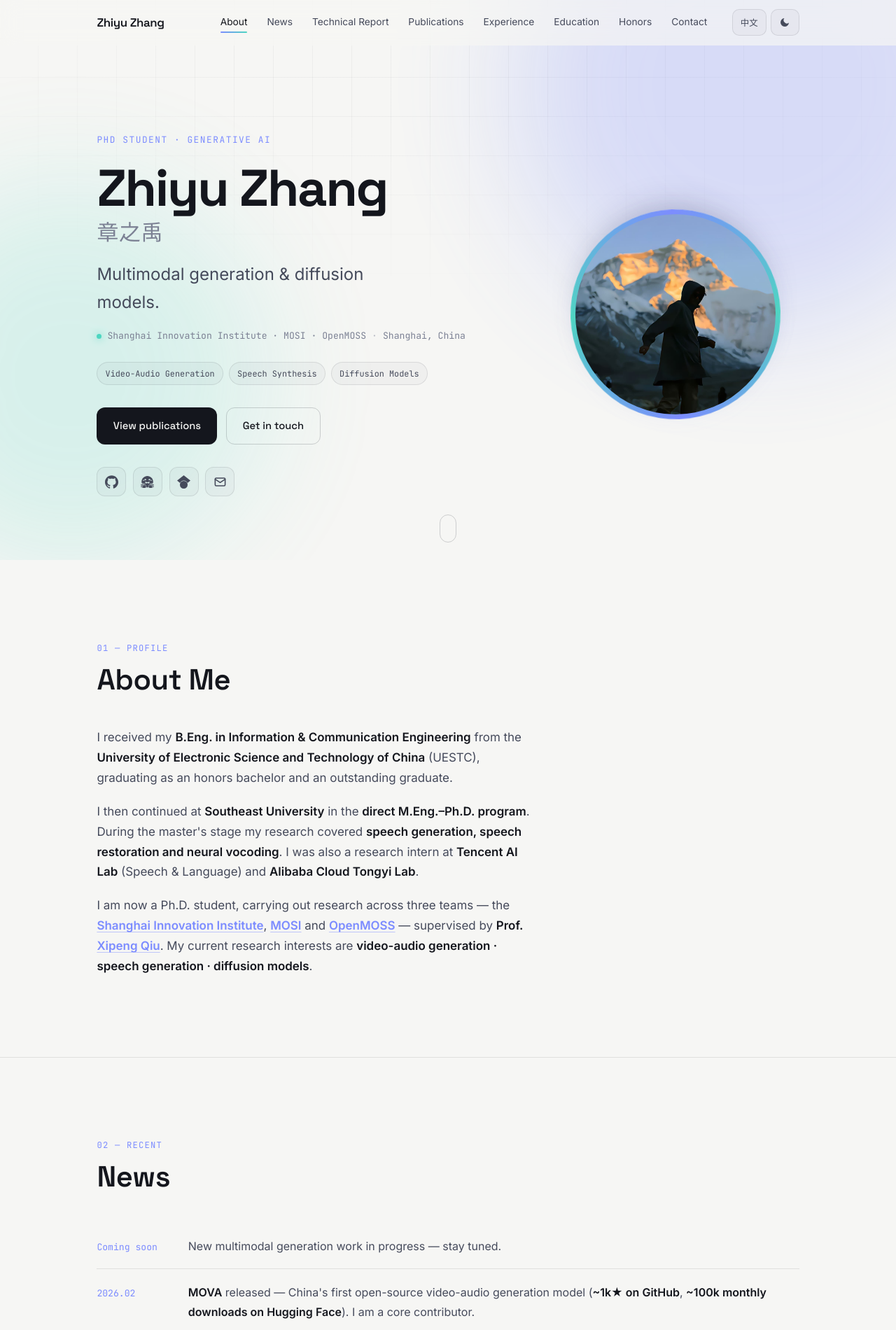
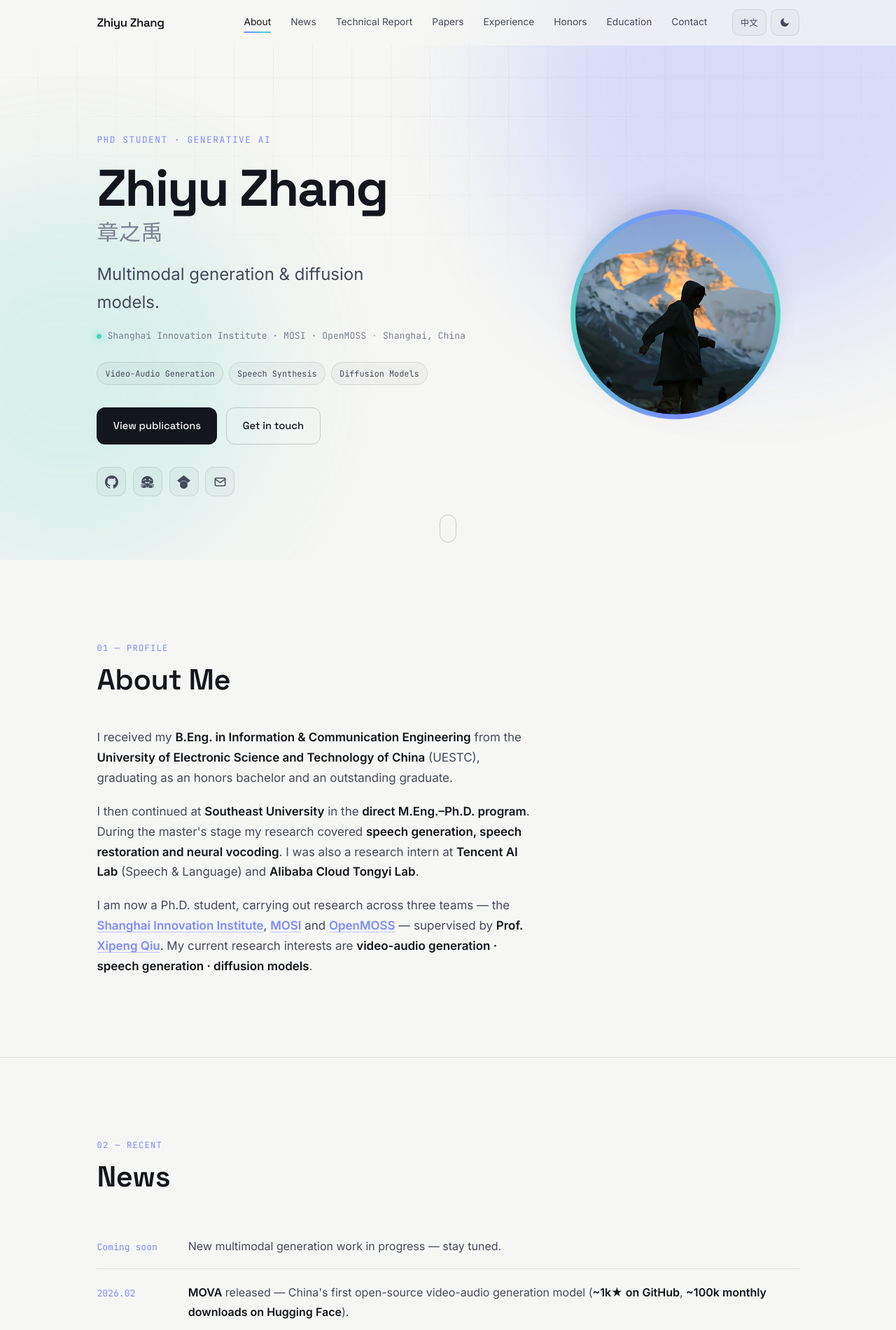
Before and after one commit to zhiyuzhang-0212/zhiyuzhang-0212.github.io, a plain HTML site: page index.html in a window 1280 px wide. Shown: the top 1900 px of the page at 70% size. Drawn offline with Linux system fonts and the light colour scheme.

Commit message:
Reorder Honors before Education; rename Publications to Papers; tidy About/News wording

```diff
--- a/assets/js/main.js
+++ b/assets/js/main.js
@@ -48,7 +48,7 @@
   var lang = document.documentElement.getAttribute("lang") || "en";
   if (lang !== "en" && lang !== "zh") lang = "en";
 
-  var VER = "11";
+  var VER = "12";
 
   /* ---------- Load + render ---------- */
   function boot() {
--- a/data/en.json
+++ b/data/en.json
@@ -5,7 +5,7 @@
     "about": "About",
     "news": "News",
     "techreport": "Technical Report",
-    "publications": "Publications",
+    "publications": "Papers",
     "experience": "Experience",
     "education": "Education",
     "honors": "Honors",
@@ -58,7 +58,7 @@
       },
       {
         "date": "2026.02",
-        "content": "<strong>MOVA</strong> released — China's first open-source video-audio generation model (<strong>~1k★ on GitHub</strong>, <strong>~100k monthly downloads on Hugging Face</strong>). I am a core contributor."
+        "content": "<strong>MOVA</strong> released — China's first open-source video-audio generation model (<strong>~1k★ on GitHub</strong>, <strong>~100k monthly downloads on Hugging Face</strong>)."
       },
       {
         "date": "2026.01",
@@ -142,7 +142,7 @@
     ]
   },
   "publications": {
-    "title": "Publications",
+    "title": "Papers",
     "kicker": "04 — Selected work",
     "note": "Author names in <strong>bold</strong> denote me; <span class=\"eq-mark\">∗</span> marks equal contribution.",
     "items": [
@@ -318,7 +318,7 @@
   },
   "education": {
     "title": "Education",
-    "kicker": "06 — Academic path",
+    "kicker": "07 — Academic path",
     "items": [
       {
         "date": "2026.03 — Present",
@@ -342,7 +342,7 @@
   },
   "honors": {
     "title": "Honors & Awards",
-    "kicker": "07 — Recognition",
+    "kicker": "06 — Recognition",
     "items": [
       {
         "year": "2024",
--- a/index.html
+++ b/index.html
@@ -22,7 +22,7 @@
   <link rel="preconnect" href="https://fonts.googleapis.com" />
   <link rel="preconnect" href="https://fonts.gstatic.com" crossorigin />
   <link href="https://fonts.googleapis.com/css2?family=Space+Grotesk:wght@400;500;600;700&family=Inter:wght@400;500;600&family=JetBrains+Mono:wght@400;500&display=swap" rel="stylesheet" />
-  <link rel="stylesheet" href="./assets/css/style.css?v=11" />
+  <link rel="stylesheet" href="./assets/css/style.css?v=12" />
 </head>
 <body>
   <div class="bg-fx" aria-hidden="true">
@@ -42,8 +42,8 @@
         <a href="#techreport" data-nav="techreport">Technical Report</a>
         <a href="#publications" data-nav="publications">Publications</a>
         <a href="#experience" data-nav="experience">Experience</a>
+        <a href="#honors" data-nav="honors">Honors</a>
         <a href="#education" data-nav="education">Education</a>
-        <a href="#honors" data-nav="honors">Honors</a>
         <a href="#contact" data-nav="contact">Contact</a>
       </nav>
 
@@ -98,8 +98,8 @@
     <section class="section" id="techreport"><div class="container" id="techReportBlock"></div></section>
     <section class="section" id="publications"><div class="container" id="publicationsBlock"></div></section>
     <section class="section" id="experience"><div class="container" id="experienceBlock"></div></section>
+    <section class="section" id="honors"><div class="container" id="honorsBlock"></div></section>
     <section class="section" id="education"><div class="container" id="educationBlock"></div></section>
-    <section class="section" id="honors"><div class="container" id="honorsBlock"></div></section>
     <section class="section" id="contact"><div class="container" id="contactBlock"></div></section>
   </main>
 
@@ -111,6 +111,6 @@
 
   <a href="#top" class="to-top" id="toTop" aria-label="Back to top"></a>
 
-  <script src="./assets/js/main.js?v=11"></script>
+  <script src="./assets/js/main.js?v=12"></script>
 </body>
 </html>
```
Also changed, not shown: data/zh.json (+4 -4 lines).
